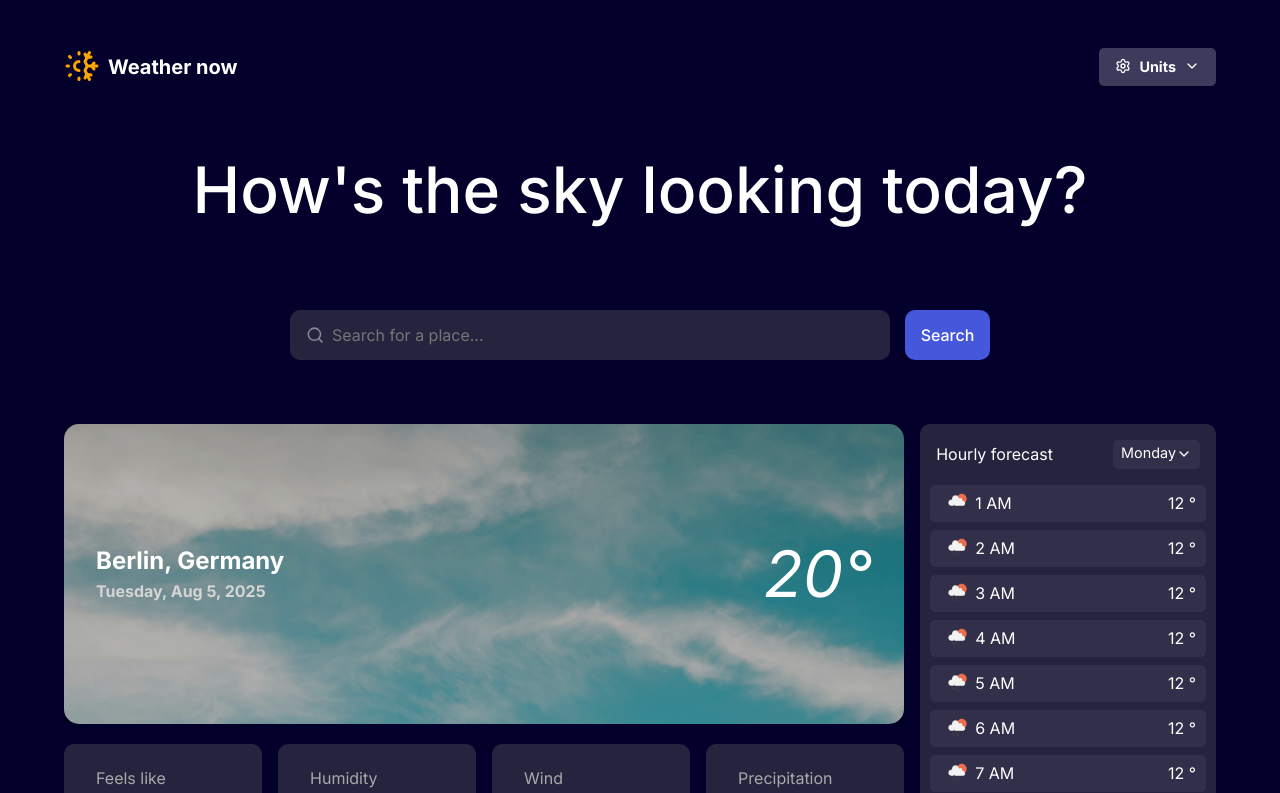
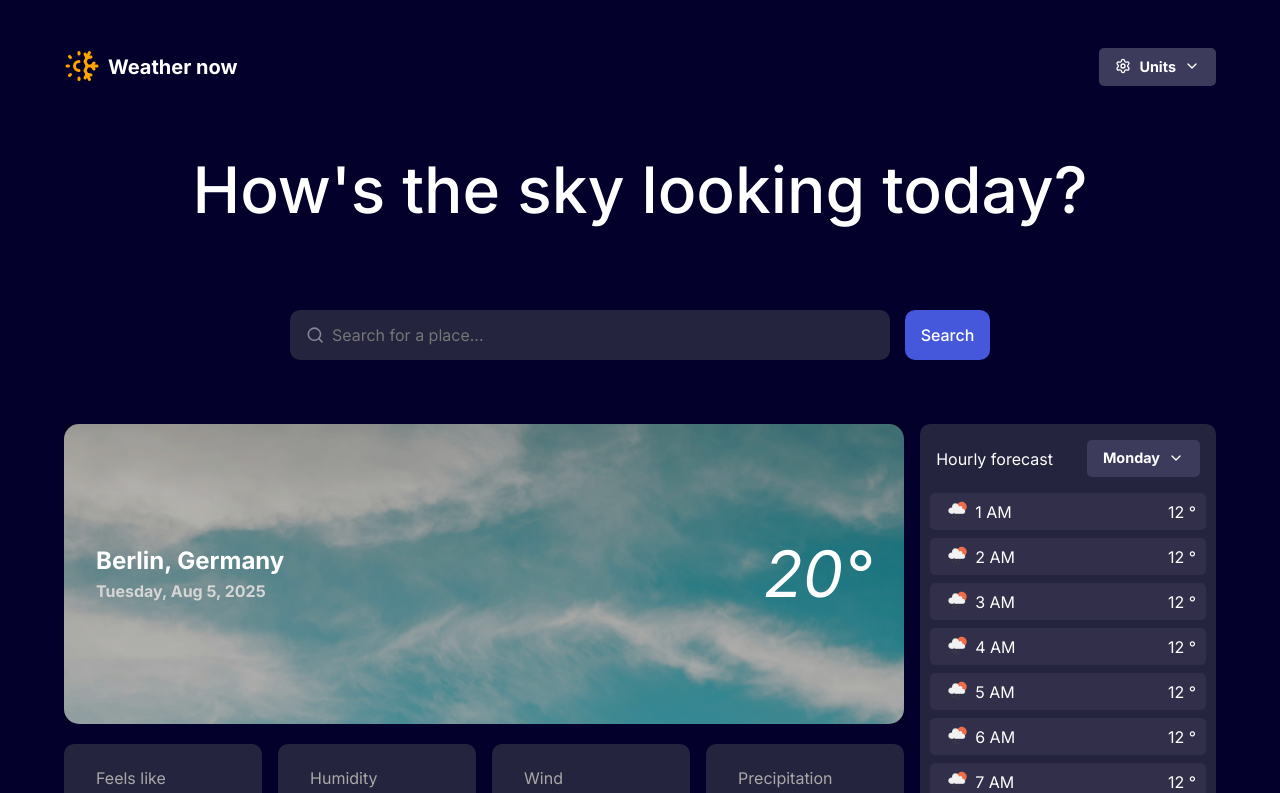
Before and after one commit to bvbxbv/weather-app, a React (Vite) app: page / in a window 1280 px wide. Shown: the top 793 px of the page. Built offline with nearby package versions, Linux system fonts and the light colour scheme.

Commit message:
refactor(structure): extract "select" in component
- removed using old version of select
- removed styles for different selects and added one scss style for all
- updated scss bootstrap file
- updated re-export file

```diff
--- a/src/pages/WeatherPage/ui/components/HourlyForecast/HourlyForecast.tsx
+++ b/src/pages/WeatherPage/ui/components/HourlyForecast/HourlyForecast.tsx
@@ -1,4 +1,4 @@
-import { ChevronDown } from 'lucide-react';
+import { Select } from '../Select';
 
 interface RootProps {
   children: React.ReactNode;
@@ -29,10 +29,7 @@ const Header = ({ title, selectedDay }: HeaderProps) => {
     <div className="weather-dashboard__header">
       <div className="weather-dashboard__header-title">{title}</div>
 
-      <div className="weather-dashboard__dropdown">
-        <div className="weather-dashboard__dropdown-title">{selectedDay}</div>
-        <ChevronDown size={16} />
-      </div>
+      <Select text={selectedDay} />
     </div>
   );
 };
--- /dev/null
+++ b/src/pages/WeatherPage/ui/components/Select.tsx
@@ -0,0 +1,27 @@
+import { ChevronDown, type LucideIcon } from 'lucide-react';
+
+interface SelectProps {
+  icon?: LucideIcon;
+  text: string;
+  needChevron?: boolean;
+}
+
+export const Select = ({ icon: Icon, text, needChevron = true }: SelectProps) => {
+  return (
+    <div className="dropdown">
+      {Icon && (
+        <div className="dropdown__icon">
+          <Icon size={16} />
+        </div>
+      )}
+
+      <div className="dropdown__text">{text}</div>
+
+      {needChevron && (
+        <div className="dropdown__chevron">
+          <ChevronDown size={16} />
+        </div>
+      )}
+    </div>
+  );
+};
--- a/src/pages/WeatherPage/ui/index.ts
+++ b/src/pages/WeatherPage/ui/index.ts
@@ -1,5 +1,6 @@
 export { default as DailyForecast } from './components/DailyForecast/DailyForecast';
 export { default as HourlyForecast } from './components/HourlyForecast/HourlyForecast';
+export * from './components/Select';
 export * from './components/TodayWeather/TodayWeather';
 export { default as TodayWeatherList } from './components/TodayWeather/TodayWeatherList';
 
--- a/src/pages/WeatherPage/ui/layout/Header.tsx
+++ b/src/pages/WeatherPage/ui/layout/Header.tsx
@@ -1,4 +1,5 @@
-import { ChevronDown, Settings, SunSnow } from 'lucide-react';
+import { Settings, SunSnow } from 'lucide-react';
+import { Select } from '../components/Select';
 
 export const Header = () => {
   return (
@@ -7,20 +8,11 @@ export const Header = () => {
         <div className="page-header__item-icon">
           <SunSnow size={36} />
         </div>
+
         <div className="page-header__item-text">Weather now</div>
       </div>
 
-      <div className="page-header__item page-header__item--dropdown hoverable">
-        <div className="page-header__item-icon">
-          <Settings size={16} />
-        </div>
-
-        <div className="page-header__item-text">Units</div>
-
-        <div className="page-header__item-icon">
-          <ChevronDown size={16} />
-        </div>
-      </div>
+      <Select icon={Settings} text="Units"></Select>
     </header>
   );
 };
--- a/src/styles/components/_bootstrap.scss
+++ b/src/styles/components/_bootstrap.scss
@@ -3,3 +3,4 @@
 @forward './today-weather';
 @forward './today-info';
 @forward './daily-forecast';
+@forward './dropdown';
--- /dev/null
+++ b/src/styles/components/_dropdown.scss
@@ -0,0 +1,25 @@
+@use '../vars/bootstrap' as vars;
+
+.dropdown {
+  width: max-content;
+  height: fit-content;
+
+  display: flex;
+  align-items: center;
+  gap: 0.5rem;
+
+  padding: 0.6rem 1rem;
+  background-color: vars.$theme-controls-secondary-background;
+  border-radius: 5px;
+
+  cursor: pointer;
+
+  &__text {
+    font-size: 0.9rem;
+    font-weight: bold;
+  }
+
+  &:hover {
+    background-color: vars.$theme-controls-secondary-background-hovered;
+  }
+}
--- a/src/styles/layout/_header.scss
+++ b/src/styles/layout/_header.scss
@@ -35,20 +35,5 @@ header.page-header {
         font-weight: bold;
       }
     }
-
-    &.page-header__item--dropdown {
-      padding: 0.6rem 1rem;
-      background-color: vars.$theme-controls-secondary-background;
-      border-radius: 5px;
-
-      .page-header__item-text {
-        font-size: 0.9rem;
-        font-weight: bold;
-      }
-
-      &:hover {
-        background-color: vars.$theme-controls-secondary-background-hovered;
-      }
-    }
   }
 }
--- a/src/styles/layout/_sidebar.scss
+++ b/src/styles/layout/_sidebar.scss
@@ -12,17 +12,6 @@
     align-items: center;
     justify-content: space-between;
     padding: 1rem;
-
-    .weather-dashboard__dropdown {
-      display: flex;
-      background-color: vars.$theme-background-accent;
-      padding: 0.4rem 0.5rem;
-      border-radius: 5px;
-
-      &-title {
-        font-size: 0.9rem;
-      }
-    }
   }
 
   .weather-dashboard__list {
```
